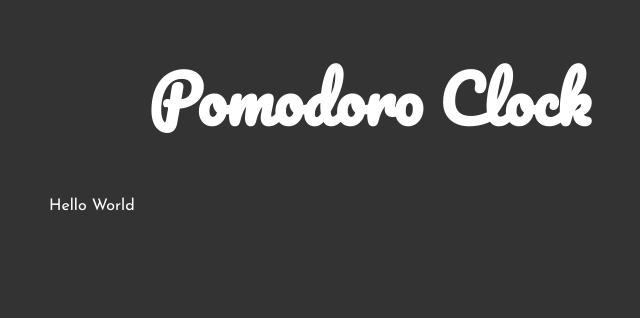
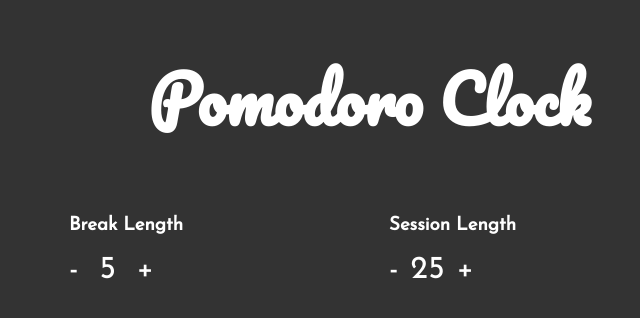
Before and after one commit to rashmimalpande/Pomodoro-Clock, a plain HTML site: page index.html in a window 1280 px wide. Shown: the whole page, without its empty margins (271-911 px from the left). Drawn offline with nearby package versions, Linux system fonts and the light colour scheme.

Commit message:
Add functions to increase & decrease length

```diff
--- a/css/style.css
+++ b/css/style.css
@@ -25,3 +25,36 @@ body {
     vertical-align: middle;
     font-size: 4em;
 }
+
+.timing {
+    width: 100%;
+     display: flex;
+    flex-direction: row;
+    align-content: center;
+    justify-content: space-between;
+    margin: 20px;
+}
+
+.break,
+.session {
+    width: 50%;
+}
+
+
+.select {
+    display: flex;
+    flex-direction: row;
+    width: 85px;
+    align-items: center;
+    justify-content: space-between;
+}
+
+.select p{
+    font-size: 2em;
+    margin: 0;
+}
+
+.btn {
+    font-size: 2em;
+    cursor: pointer;
+}
--- a/index.html
+++ b/index.html
@@ -16,7 +16,29 @@
             </div>
 
             <div class="timing" ng-controller="TimeCtrl">
-                <p>{{ message }}</p>
+                <!-- Break Length -->
+                <div class="break">
+                    <h3>Break Length</h3>
+                    <div class="select">
+                        <a class="btn" ng-click="decreaseBreak()">-</a>
+                        <p>{{breakLength}}</p>
+                        <a class="btn" ng-click="increaseBreak()">+</a>
+                    </div>
+                </div>
+
+                <!-- Session Length -->
+                <div class="session">
+                    <h3>Session Length</h3>
+                    <div class="select">
+                        <a class="btn" ng-click="decreaseSession()">-</a>
+                        <p>{{sessionLength}}</p>
+                        <a class="btn" ng-click="increaseSession()">+</a>
+                    </div>
+                </div>
+
+
+                <!-- Display -->
+
             </div>
         </div>
 
--- a/js/app.js
+++ b/js/app.js
@@ -3,7 +3,29 @@ var app = angular.module('app', []);
 app.controller('TimeCtrl', ['$scope',
      function($scope){
          $scope.message = "Hello World";
+         $scope.breakLength = 5;
+         $scope.sessionLength = 25;
+         $scope.decreaseBreak = function(){
+             if($scope.breakLength != 0){
+                 $scope.breakLength--;
+             }
 
+         }
+
+         $scope.increaseBreak = function(){
+             $scope.breakLength++;
+         }
+
+         $scope.decreaseSession = function() {
+             if($scope.breakLength != 0){
+                $scope.sessionLength--;
+             }
+
+         }
+
+         $scope.increaseSession = function() {
+             $scope.sessionLength++;
+         }
     }
 
 ]);
```
